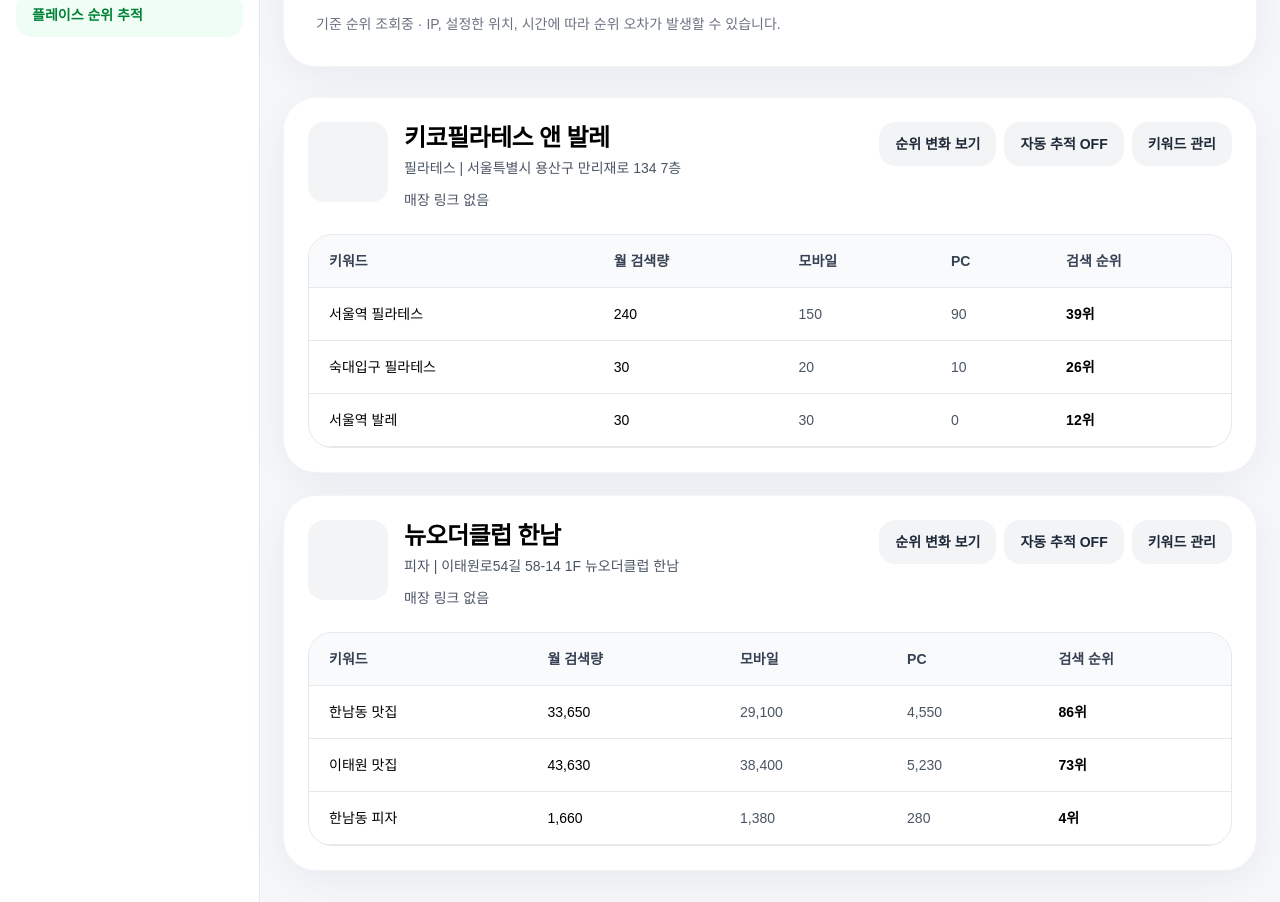
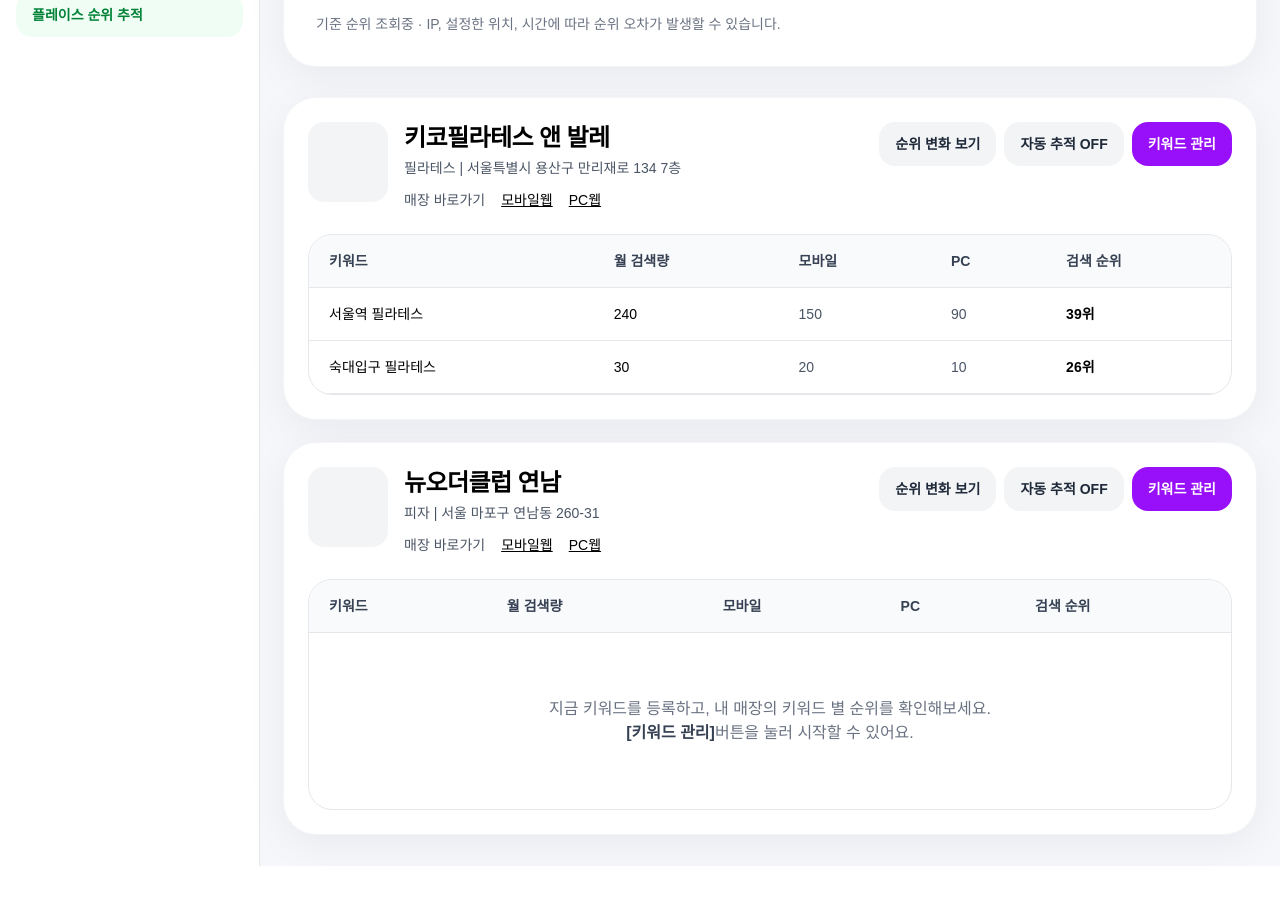
Before and after one commit to unother66-max/Neworder, a Next.js app: page /place in a window 1280 px wide. Shown: the part 300-1202 px from the top of the page. After the commit the page ends 1166 px from the top, so only its background shows below. Built offline with nearby package versions, Linux system fonts and the light colour scheme.

Commit message:
feat: add keyword management modal and place links

```diff
--- a/app/place/page.tsx
+++ b/app/place/page.tsx
@@ -26,13 +26,47 @@ type SearchPlaceItem = {
   link: string;
 };
 
+function getMobilePlaceLink(link?: string) {
+  if (!link) return "#";
+
+  try {
+    const url = new URL(link);
+    if (url.hostname.includes("m.place.naver.com")) {
+      return url.toString();
+    }
+
+    if (url.hostname.includes("map.naver.com") || url.hostname.includes("place.naver.com")) {
+      return url.toString().replace("place.naver.com", "m.place.naver.com");
+    }
+
+    return url.toString();
+  } catch {
+    return link;
+  }
+}
+
+function getPcPlaceLink(link?: string) {
+  if (!link) return "#";
+
+  try {
+    const url = new URL(link);
+    if (url.hostname.includes("m.place.naver.com")) {
+      return url.toString().replace("m.place.naver.com", "place.naver.com");
+    }
+
+    return url.toString();
+  } catch {
+    return link;
+  }
+}
+
 export default function PlacePage() {
   const [stores, setStores] = useState<Store[]>([
     {
       name: "키코필라테스 앤 발레",
       category: "필라테스",
       address: "서울특별시 용산구 만리재로 134 7층",
-      placeLink: "",
+      placeLink: "https://m.place.naver.com/place/1234567890/home",
       keywords: [
         {
           keyword: "서울역 필라테스",
@@ -48,53 +82,29 @@ export default function PlacePage() {
           pc: "10",
           rank: "26위",
         },
-        {
-          keyword: "서울역 발레",
-          monthly: "30",
-          mobile: "30",
-          pc: "0",
-          rank: "12위",
-        },
       ],
     },
     {
-      name: "뉴오더클럽 한남",
+      name: "뉴오더클럽 연남",
       category: "피자",
-      address: "이태원로54길 58-14 1F 뉴오더클럽 한남",
-      placeLink: "",
-      keywords: [
-        {
-          keyword: "한남동 맛집",
-          monthly: "33,650",
-          mobile: "29,100",
-          pc: "4,550",
-          rank: "86위",
-        },
-        {
-          keyword: "이태원 맛집",
-          monthly: "43,630",
-          mobile: "38,400",
-          pc: "5,230",
-          rank: "73위",
-        },
-        {
-          keyword: "한남동 피자",
-          monthly: "1,660",
-          mobile: "1,380",
-          pc: "280",
-          rank: "4위",
-        },
-      ],
+      address: "서울 마포구 연남동 260-31",
+      placeLink: "https://m.place.naver.com/place/9876543210/home",
+      keywords: [],
     },
   ]);
 
   const [searchText, setSearchText] = useState("");
-  const [isModalOpen, setIsModalOpen] = useState(false);
+  const [isRegisterModalOpen, setIsRegisterModalOpen] = useState(false);
 
   const [placeQuery, setPlaceQuery] = useState("");
   const [placeResults, setPlaceResults] = useState<SearchPlaceItem[]>([]);
   const [placeSearchLoading, setPlaceSearchLoading] = useState(false);
   const [placeSearchError, setPlaceSearchError] = useState("");
+
+  const [isKeywordModalOpen, setIsKeywordModalOpen] = useState(false);
+  const [selectedStoreIndex, setSelectedStoreIndex] = useState<number | null>(null);
+  const [keywordInput, setKeywordInput] = useState("");
+  const [tempKeywords, setTempKeywords] = useState<string[]>([]);
 
   const filteredStores = useMemo(() => {
     const text = searchText.trim().toLowerCase();
@@ -109,15 +119,15 @@ export default function PlacePage() {
     });
   }, [searchText, stores]);
 
-  const openModal = () => {
-    setIsModalOpen(true);
+  const openRegisterModal = () => {
+    setIsRegisterModalOpen(true);
     setPlaceQuery("");
     setPlaceResults([]);
     setPlaceSearchError("");
   };
 
-  const closeModal = () => {
-    setIsModalOpen(false);
+  const closeRegisterModal = () => {
+    setIsRegisterModalOpen(false);
     setPlaceQuery("");
     setPlaceResults([]);
     setPlaceSearchError("");
@@ -179,7 +189,72 @@ export default function PlacePage() {
     };
 
     setStores((prev) => [newStore, ...prev]);
-    closeModal();
+    closeRegisterModal();
+  };
+
+  const openKeywordModal = (storeIndex: number) => {
+    const targetStore = filteredStores[storeIndex];
+    const realIndex = stores.findIndex(
+      (item) =>
+        item.name === targetStore.name &&
+        item.address === targetStore.address
+    );
+
+    if (realIndex === -1) return;
+
+    setSelectedStoreIndex(realIndex);
+    setTempKeywords(stores[realIndex].keywords.map((item) => item.keyword));
+    setKeywordInput("");
+    setIsKeywordModalOpen(true);
+  };
+
+  const closeKeywordModal = () => {
+    setIsKeywordModalOpen(false);
+    setSelectedStoreIndex(null);
+    setKeywordInput("");
+    setTempKeywords([]);
+  };
+
+  const addTempKeyword = () => {
+    const value = keywordInput.trim();
+    if (!value) return;
+
+    if (tempKeywords.includes(value)) {
+      alert("이미 추가된 키워드입니다.");
+      return;
+    }
+
+    setTempKeywords((prev) => [...prev, value]);
+    setKeywordInput("");
+  };
+
+  const removeTempKeyword = (keyword: string) => {
+    setTempKeywords((prev) => prev.filter((item) => item !== keyword));
+  };
+
+  const saveKeywords = () => {
+    if (selectedStoreIndex === null) return;
+
+    const newKeywordItems: KeywordItem[] = tempKeywords.map((keyword) => ({
+      keyword,
+      monthly: "-",
+      mobile: "-",
+      pc: "-",
+      rank: "-",
+    }));
+
+    setStores((prev) =>
+      prev.map((store, index) =>
+        index === selectedStoreIndex
+          ? {
+              ...store,
+              keywords: newKeywordItems,
+            }
+          : store
+      )
+    );
+
+    closeKeywordModal();
   };
 
   return (
@@ -255,7 +330,7 @@ export default function PlacePage() {
                 </div>
 
                 <button
-                  onClick={openModal}
+                  onClick={openRegisterModal}
                   className="rounded-2xl bg-purple-600 px-6 py-4 font-semibold text-white shadow-md transition hover:scale-[1.02] hover:bg-purple-700"
                 >
                   매장 등록
@@ -286,8 +361,7 @@ export default function PlacePage() {
               </div>
 
               <p className="mt-4 text-sm text-gray-500">
-                기준 순위 조회중 · IP, 설정한 위치, 시간에 따라 순위 오차가
-                발생할 수 있습니다.
+                기준 순위 조회중 · IP, 설정한 위치, 시간에 따라 순위 오차가 발생할 수 있습니다.
               </p>
             </div>
 
@@ -307,18 +381,31 @@ export default function PlacePage() {
                         <p className="mt-1 text-sm text-gray-600">
                           {store.category} | {store.address}
                         </p>
-                        <div className="mt-3 flex flex-wrap gap-3 text-sm text-gray-600">
+
+                        <div className="mt-3 flex flex-wrap items-center gap-4 text-sm text-gray-600">
+                          <span>매장 바로가기</span>
+
                           {store.placeLink ? (
+                            <>
                               <a
-                              href={store.placeLink}
+                                href={getMobilePlaceLink(store.placeLink)}
                                 target="_blank"
                                 rel="noreferrer"
                                 className="font-medium text-black underline"
                               >
-                              매장 바로가기
+                                모바일웹
                               </a>
+                              <a
+                                href={getPcPlaceLink(store.placeLink)}
+                                target="_blank"
+                                rel="noreferrer"
+                                className="font-medium text-black underline"
+                              >
+                                PC웹
+                              </a>
+                            </>
                           ) : (
-                            <span>매장 링크 없음</span>
+                            <span>링크 없음</span>
                           )}
                         </div>
                       </div>
@@ -331,7 +418,10 @@ export default function PlacePage() {
                       <button className="rounded-2xl bg-gray-100 px-4 py-3 text-sm font-semibold text-gray-800">
                         자동 추적 OFF
                       </button>
-                      <button className="rounded-2xl bg-gray-100 px-4 py-3 text-sm font-semibold text-gray-800">
+                      <button
+                        onClick={() => openKeywordModal(index)}
+                        className="rounded-2xl bg-purple-600 px-4 py-3 text-sm font-semibold text-white"
+                      >
                         키워드 관리
                       </button>
                     </div>
@@ -364,9 +454,14 @@ export default function PlacePage() {
                           <tr>
                             <td
                               colSpan={5}
-                              className="px-5 py-8 text-center text-sm text-gray-400"
+                              className="px-5 py-16 text-center text-base text-gray-500"
                             >
-                              아직 등록된 키워드가 없습니다.
+                              지금 키워드를 등록하고, 내 매장의 키워드 별 순위를 확인해보세요.
+                              <br />
+                              <span className="font-semibold text-gray-700">
+                                [키워드 관리]
+                              </span>
+                              버튼을 눌러 시작할 수 있어요.
                             </td>
                           </tr>
                         ) : (
@@ -399,10 +494,11 @@ export default function PlacePage() {
           </div>
         </section>
 
-        {isModalOpen && (
+        {/* 매장 등록 모달 */}
+        {isRegisterModalOpen && (
           <div
             className="fixed inset-0 z-50 bg-black/35 backdrop-blur-[2px]"
-            onClick={closeModal}
+            onClick={closeRegisterModal}
           >
             <div className="flex min-h-screen items-center justify-center p-4">
               <div
@@ -420,7 +516,7 @@ export default function PlacePage() {
                   </div>
 
                   <button
-                    onClick={closeModal}
+                    onClick={closeRegisterModal}
                     className="rounded-3xl bg-gray-100 px-7 py-5 text-2xl font-bold text-gray-800"
                   >
                     취소
@@ -482,6 +578,93 @@ export default function PlacePage() {
             </div>
           </div>
         )}
+
+        {/* 키워드 관리 모달 */}
+        {isKeywordModalOpen && (
+          <div
+            className="fixed inset-0 z-50 bg-black/35 backdrop-blur-[2px]"
+            onClick={closeKeywordModal}
+          >
+            <div className="flex min-h-screen items-center justify-center p-4">
+              <div
+                className="w-full max-w-3xl rounded-[36px] bg-white p-8 shadow-2xl"
+                onClick={(e) => e.stopPropagation()}
+              >
+                <div className="mb-8 flex items-center justify-between">
+                  <div>
+                    <h2 className="text-4xl font-black tracking-tight text-black">
+                      키워드 관리
+                    </h2>
+                    <p className="mt-3 text-base text-gray-500">
+                      추적할 키워드를 추가하고 저장하세요.
+                    </p>
+                  </div>
+
+                  <button
+                    onClick={closeKeywordModal}
+                    className="rounded-3xl bg-gray-100 px-6 py-4 text-xl font-bold text-gray-800"
+                  >
+                    닫기
+                  </button>
+                </div>
+
+                <div className="flex gap-3">
+                  <input
+                    type="text"
+                    value={keywordInput}
+                    onChange={(e) => setKeywordInput(e.target.value)}
+                    placeholder="예: 연남동 피자"
+                    className="flex-1 rounded-2xl border border-gray-300 bg-white px-5 py-4 text-black outline-none placeholder-gray-400 focus:border-purple-500 focus:ring-4 focus:ring-purple-100"
+                  />
+                  <button
+                    onClick={addTempKeyword}
+                    className="rounded-2xl bg-purple-600 px-5 py-4 font-semibold text-white"
+                  >
+                    추가
+                  </button>
+                </div>
+
+                <div className="mt-6 max-h-[300px] space-y-3 overflow-y-auto pr-1">
+                  {tempKeywords.length === 0 ? (
+                    <div className="rounded-2xl border border-dashed border-gray-300 px-6 py-10 text-center text-gray-400">
+                      아직 추가된 키워드가 없습니다.
+                    </div>
+                  ) : (
+                    tempKeywords.map((keyword) => (
+                      <div
+                        key={keyword}
+                        className="flex items-center justify-between rounded-2xl border border-gray-200 px-4 py-4"
+                      >
+                        <span className="font-medium text-black">{keyword}</span>
+                        <button
+                          onClick={() => removeTempKeyword(keyword)}
+                          className="rounded-xl bg-gray-100 px-3 py-2 text-sm font-semibold text-gray-700"
+                        >
+                          삭제
+                        </button>
+                      </div>
+                    ))
+                  )}
+                </div>
+
+                <div className="mt-8 flex justify-end gap-3">
+                  <button
+                    onClick={closeKeywordModal}
+                    className="rounded-2xl border border-gray-300 bg-white px-5 py-3 font-semibold text-gray-700"
+                  >
+                    취소
+                  </button>
+                  <button
+                    onClick={saveKeywords}
+                    className="rounded-2xl bg-purple-600 px-5 py-3 font-semibold text-white"
+                  >
+                    저장하기
+                  </button>
+                </div>
+              </div>
+            </div>
+          </div>
+        )}
       </div>
     </main>
   );
```
Lines whose indentation alone changed are shown as unchanged.
